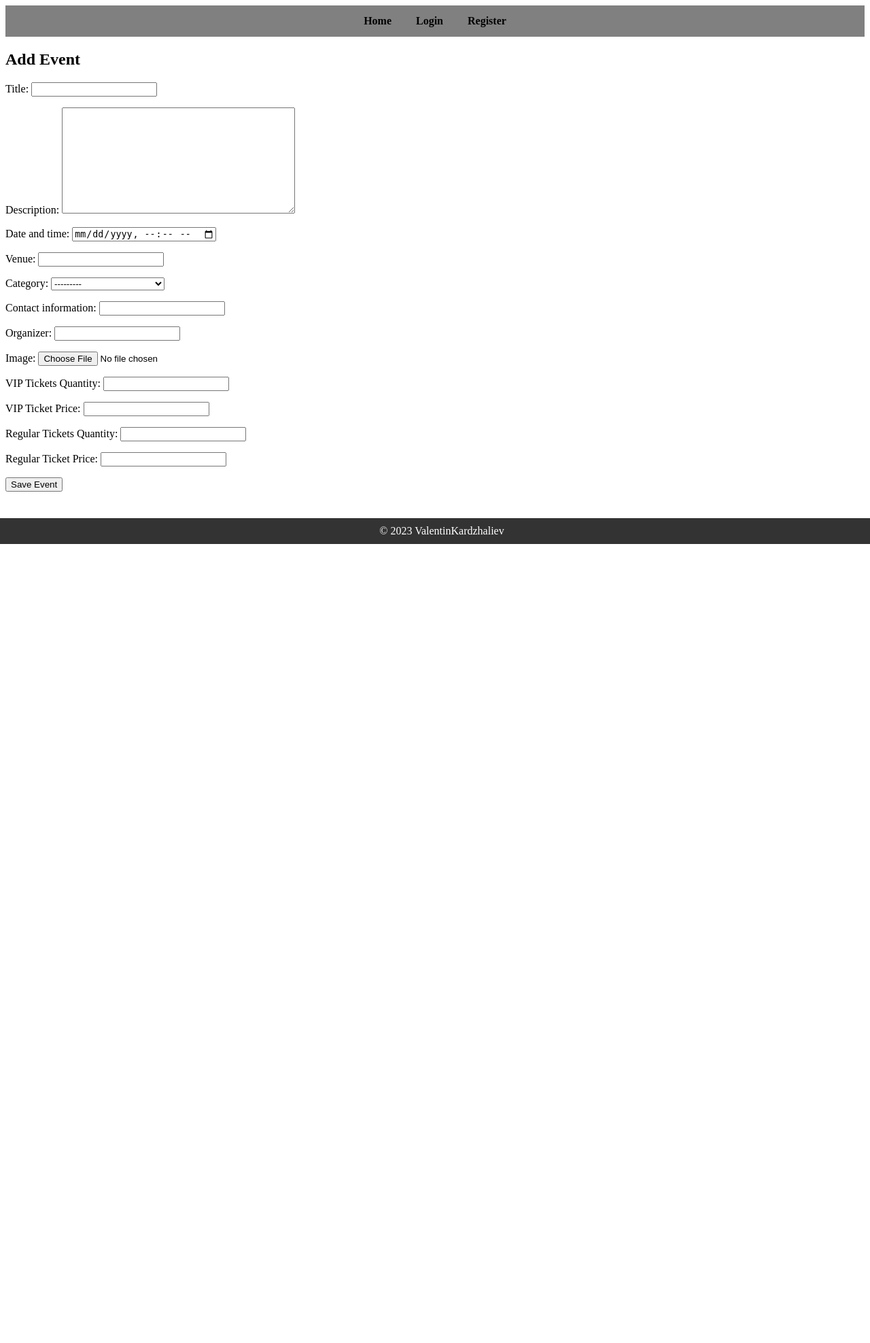
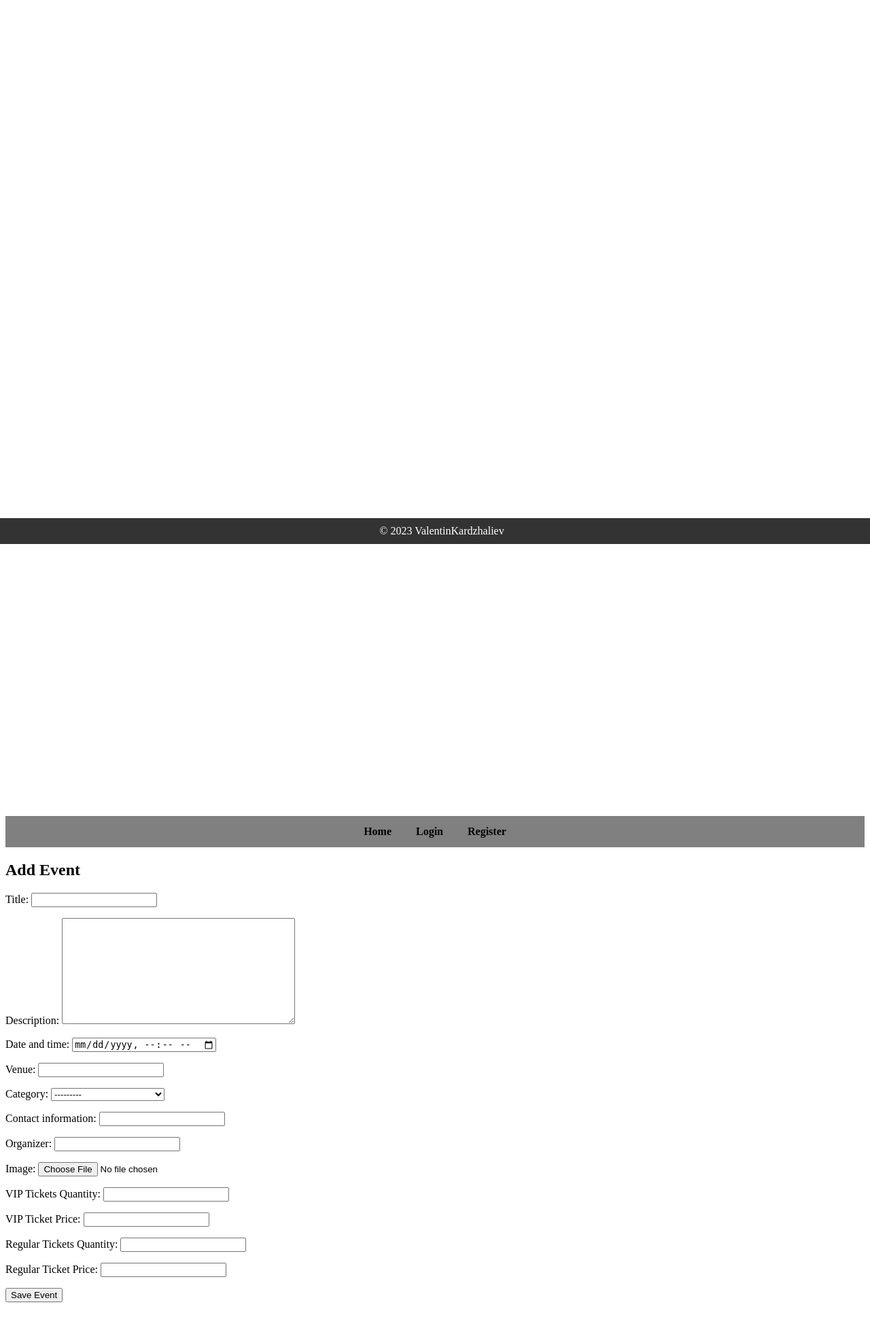
Before and after one commit to ValentinKardzhaliev/EventSphere, a Django app: page /events/add/ in a window 1280 px wide. Shown: the whole page at 68% size. Before the commit the page ends 800 px from the top, so only its background shows below. Run offline with Django 4.2, Linux system fonts and the light colour scheme.

Commit message:
Fixed the Save Event button being hidden by the footer

```diff
--- /dev/null
+++ b/static/css/event_add.css
@@ -0,0 +1,3 @@
+form {
+    margin-bottom: 60px;
+}
--- a/static/css/footer.css
+++ b/static/css/footer.css
@@ -1,3 +1,7 @@
+body {
+    margin-top: 1200px; /* Adjust this value based on your footer height */
+}
+
 .footer {
     position: fixed;
     bottom: 0;
--- a/templates/events/event_add.html
+++ b/templates/events/event_add.html
@@ -1,4 +1,9 @@
 {% extends 'base/base.html' %}
+{% load static %}
+
+{% block stylesheets %}
+    <link rel="stylesheet" type="text/css" href="{% static 'css/event_add.css' %}">
+{% endblock %}
 
 {% block content %}
   <h2>Add Event</h2>
```
